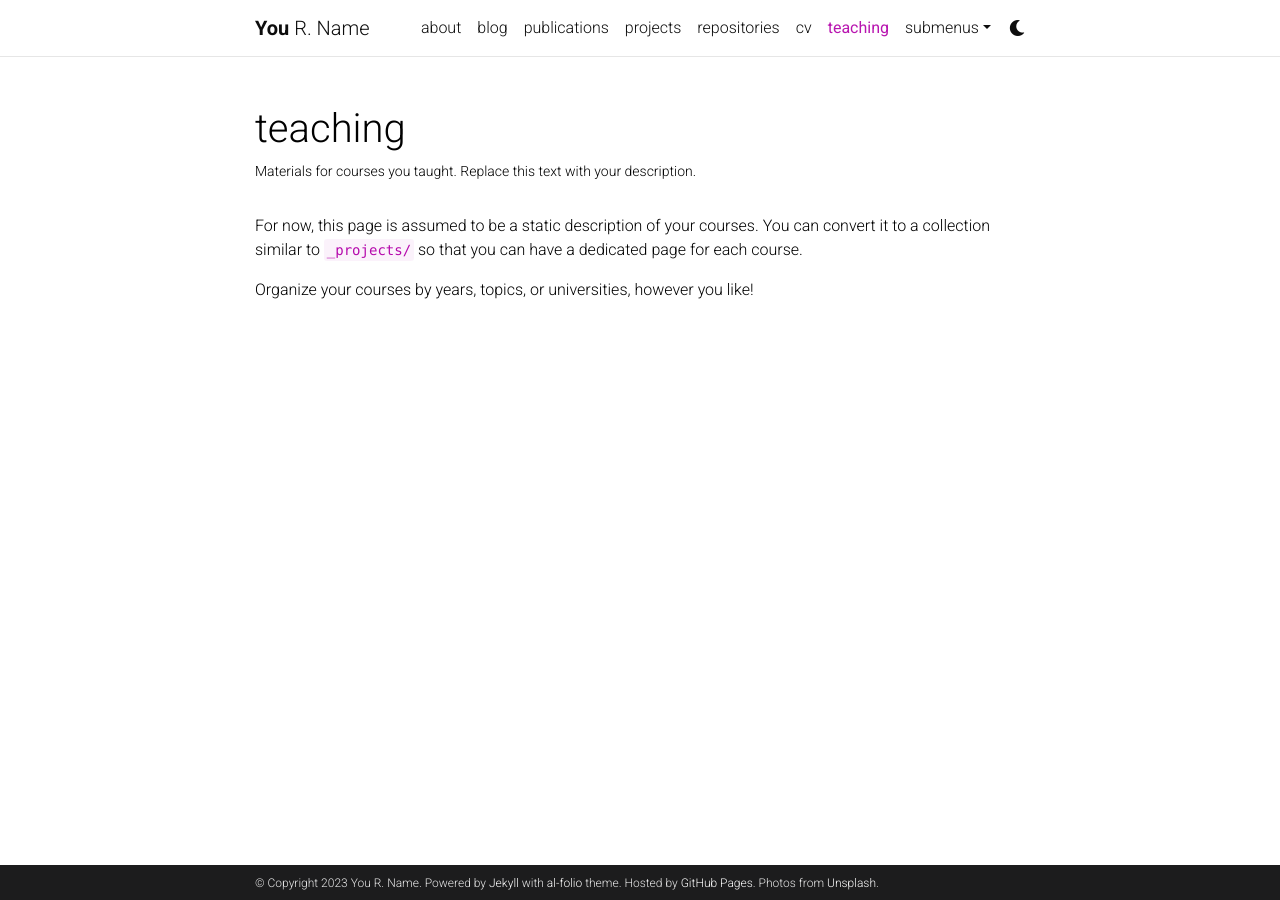
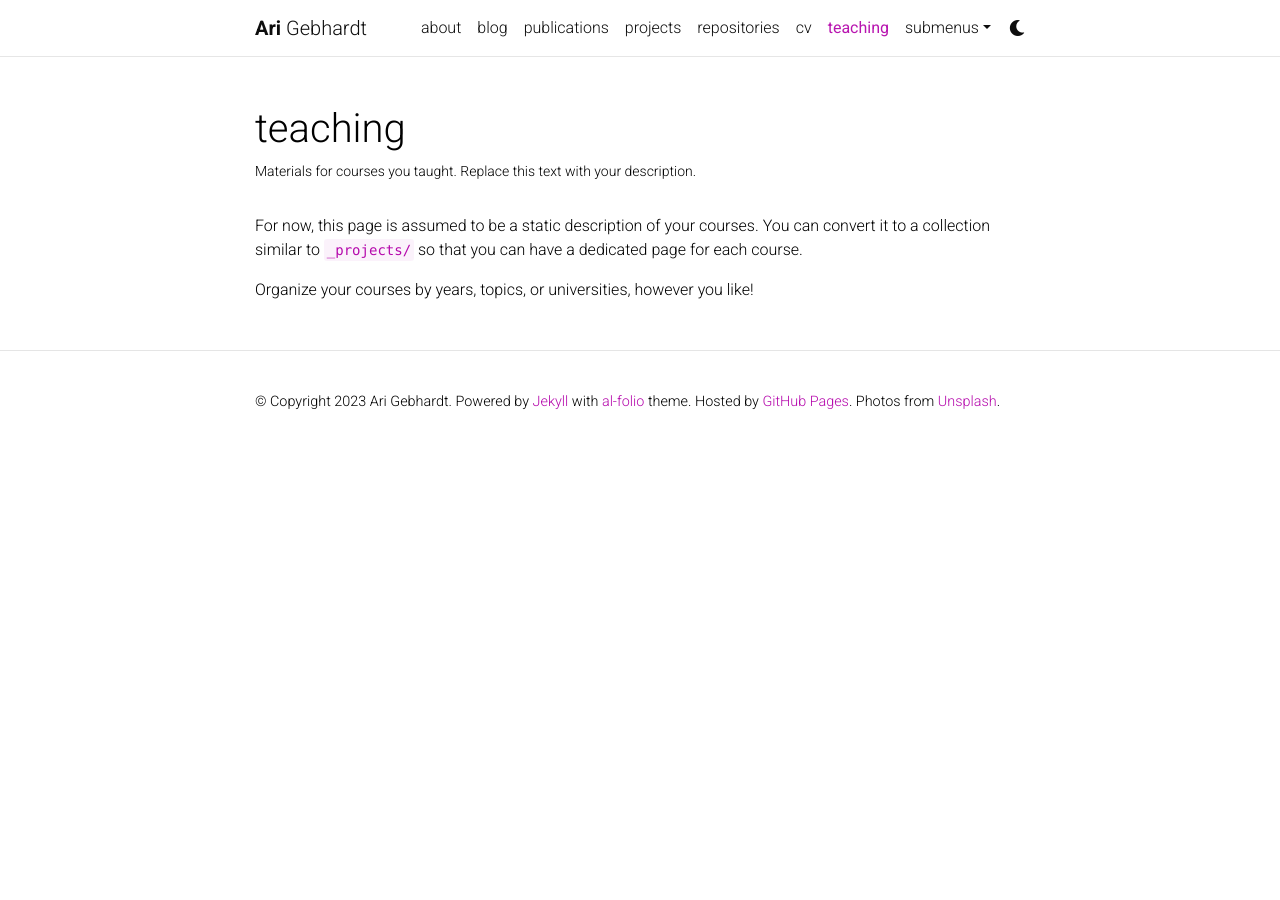
Before and after one commit to aGeb1/aGeb1.github.io, a Jekyll site: the page built from _pages/teaching.md, in a window 1280 px wide. Built offline with Jekyll 4.4.1, drawn with Linux system fonts in a browser that asks for light colours; comment, search, counter and statistics services are not loaded; a style sheet for code colours, icons or effects is not loaded.

Commit message:
small adjustments

```diff
--- a/_config.yml
+++ b/_config.yml
@@ -3,10 +3,10 @@
 # -----------------------------------------------------------------------------
 
 title: blank # the website title (if blank, full name will be used instead)
-first_name: You
-middle_name: R.
-last_name: Name
-email: you@example.com
+first_name: Ari
+middle_name:
+last_name: Gebhardt
+email: ari.gebhardt@cooper.edu
 description: > # the ">" symbol means to ignore newlines until "footer_text:"
   A simple, whitespace theme for academics. Based on [*folio](https://github.com/bogoli/-folio) design.
 footer_text: >
@@ -16,7 +16,7 @@
 keywords: jekyll, jekyll-theme, academic-website, portfolio-website  # add your own keywords or leave empty
 
 lang: en # the language of your site (for example: en, fr, cn, ru, etc.)
-icon: ⚛️  # the emoji used as the favicon (alternatively, provide image name in /assets/img/)
+icon: favicon.ico  # the emoji used as the favicon (alternatively, provide image name in /assets/img/)
 
 url: https://aGeb1.github.io # the base hostname & protocol for your site
 baseurl: / # the subpath of your site, e.g. /blog/
@@ -48,7 +48,7 @@
 # -----------------------------------------------------------------------------
 
 navbar_fixed: true
-footer_fixed: true
+footer_fixed: false
 
 # Dimensions
 max_width: 800px
@@ -59,7 +59,7 @@
 # Open Graph & Schema.org
 # -----------------------------------------------------------------------------
 # Display links to the page with a preview object on social media.
-serve_og_meta: false # Include Open Graph meta tags in the HTML head
+serve_og_meta: true # Include Open Graph meta tags in the HTML head
 serve_schema_org: false # Include Schema.org in the HTML head
 og_image: # The site-wide (default for all links) Open Graph preview image
 
@@ -67,7 +67,7 @@
 # Social integration
 # -----------------------------------------------------------------------------
 
-github_username: # your GitHub user name
+github_username: aGeb1
 gitlab_username: # your GitLab user name
 twitter_username: # your Twitter handle
 mastodon_username: # your mastodon instance+username in the format instance.tld/@username
```
Also changed, not shown: assets/img/favicon.ico (added).
